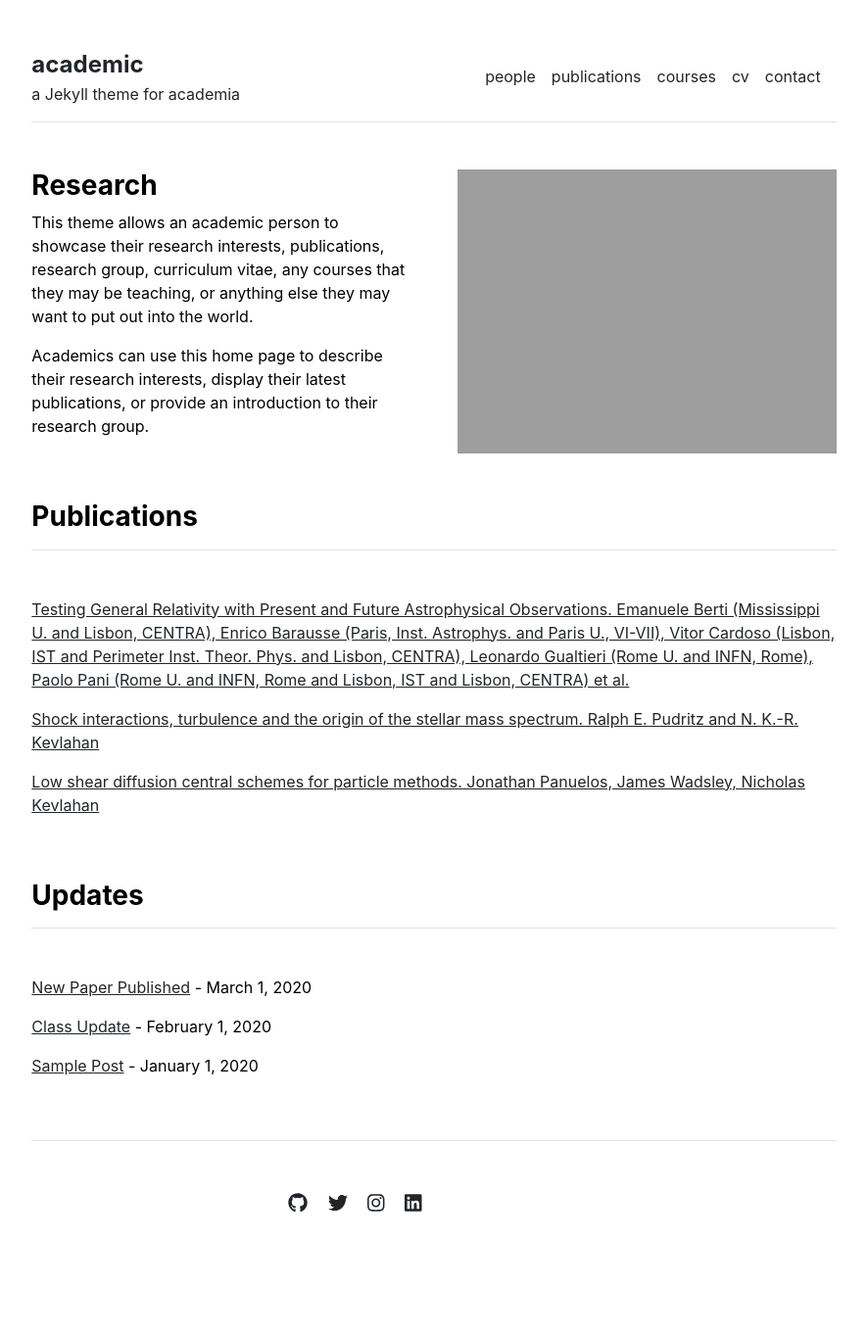
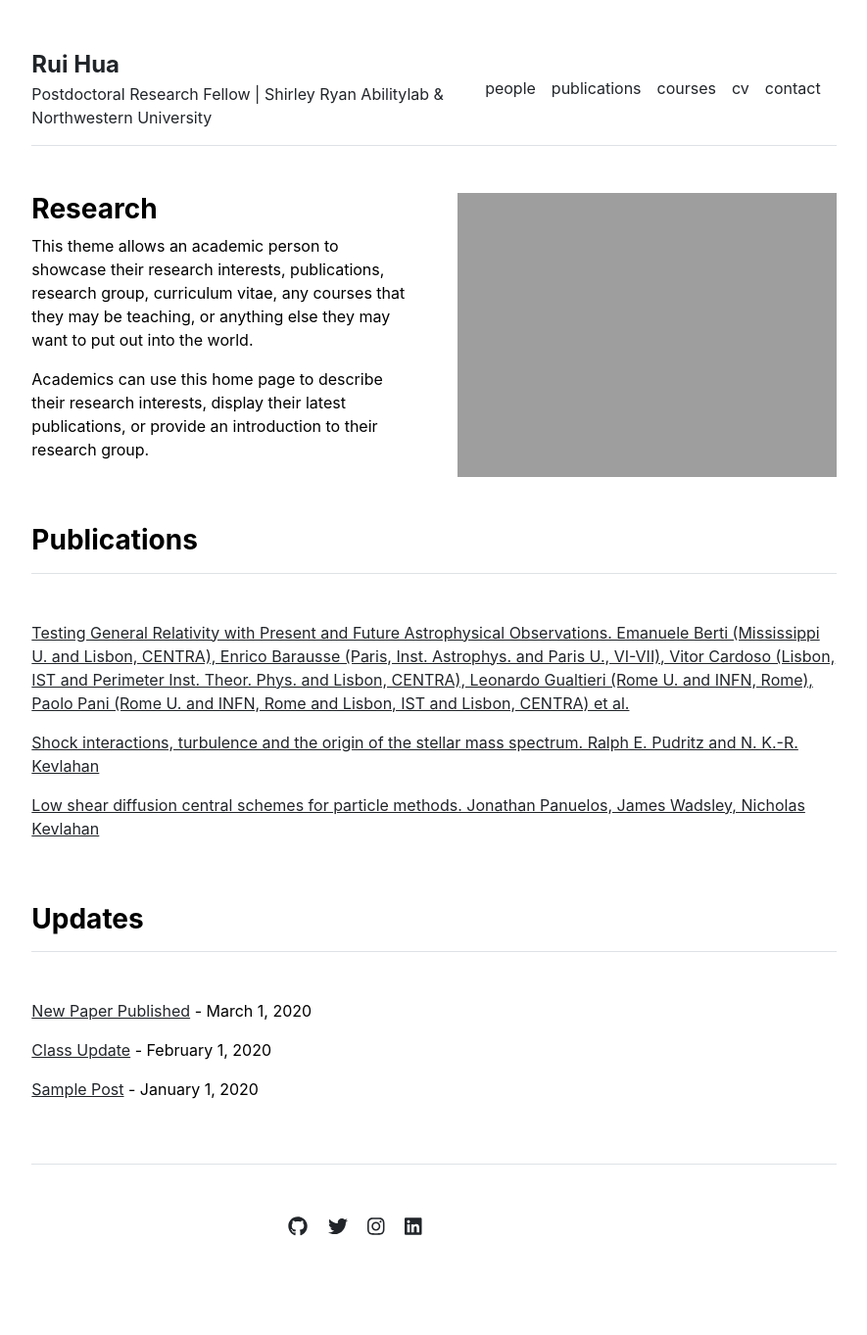
Before and after one commit to rui-hua-rh/rui-hua-rh.github.io, a Jekyll site: the page built from index.md, in a window 1280 px wide. Shown: the whole page at 98% size, without its empty margins (197-1082 px from the left). Built offline with Jekyll 4.4.1, drawn with Linux system fonts in a browser that asks for light colours; before the commit the page ends 1339 px from its top, so only the background shows below that.

Commit message:
title updated

```diff
--- a/_config.yml
+++ b/_config.yml
@@ -1,4 +1,4 @@
 url: "" # the base hostname & protocol for your site, e.g. http://example.com
 baseurl: "" # the subpath of your site, e.g. /blog
-title: "academic" # the name of your site, e.g. ACME Corp.
-description: "a Jekyll theme for academia"
+title: "Rui Hua" # the name of your site, e.g. ACME Corp.
+description: "Postdoctoral Research Fellow | Shirley Ryan Abilitylab & Northwestern University"
```
